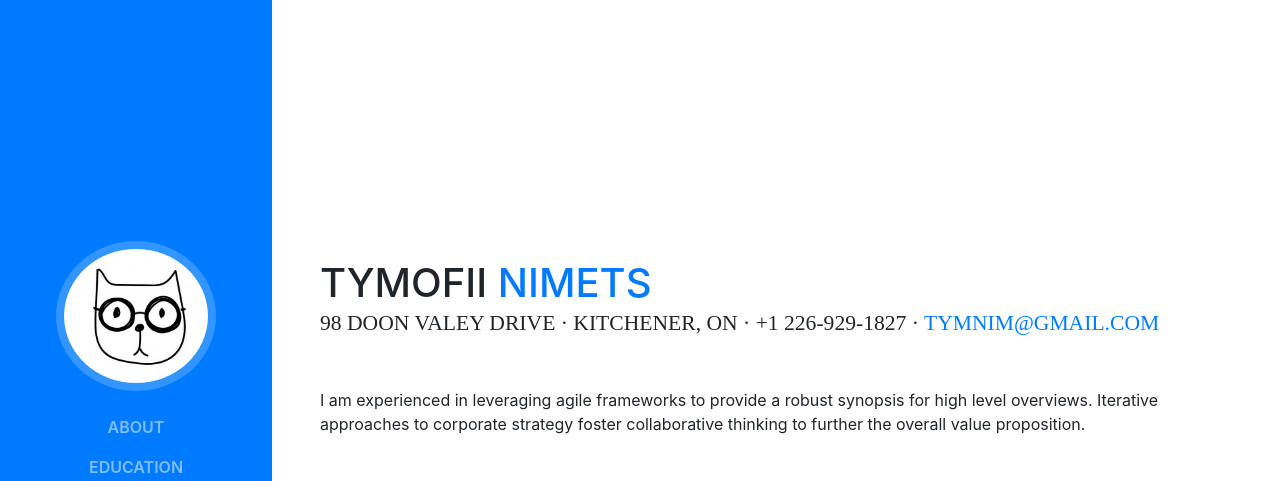
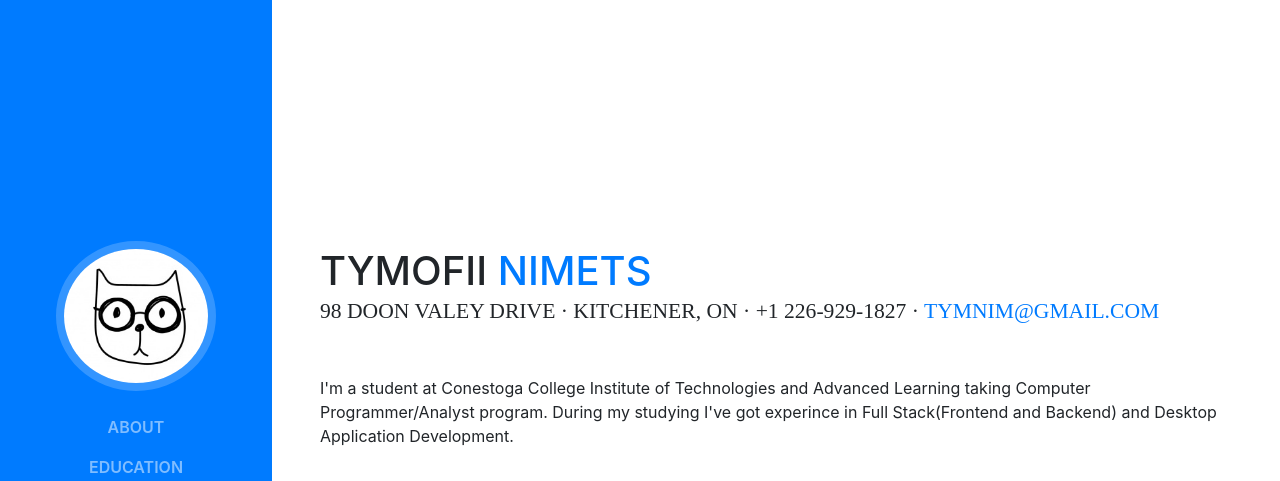
Before and after one commit to tymnim/tymnim.github.io, a website with bundled scripts: page index.html in a window 1280 px wide. Shown: the top 481 px of the page. Built offline with nearby package versions, Linux system fonts and the light colour scheme; a web font is replaced by a local one.

Commit message:
Update index.html

```diff
--- a/index.html
+++ b/index.html
@@ -65,7 +65,7 @@
           <div class="subheading mb-5">98 Doon Valey Drive · Kitchener, ON · +1 226-929-1827 ·
             <a href="mailto:tymnim@gmail.com">tymnim@gmail.com</a>
           </div>
-          <p class="mb-5">I am experienced in leveraging agile frameworks to provide a robust synopsis for high level overviews. Iterative approaches to corporate strategy foster collaborative thinking to further the overall value proposition.</p>
+          <p class="mb-5">I'm a student at Conestoga College Institute of Technologies and Advanced Learning taking Computer Programmer/Analyst program. During my studying I've got experince in Full Stack(Frontend and Backend) and Desktop Application Development.</p>
           <ul class="list-inline list-social-icons mb-0">
             <li class="list-inline-item">
               <a href="https://www.facebook.com/tim.alex.nim">
```
